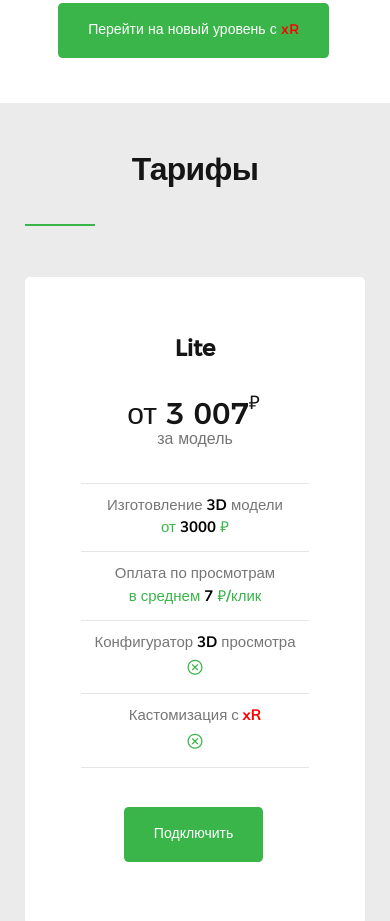
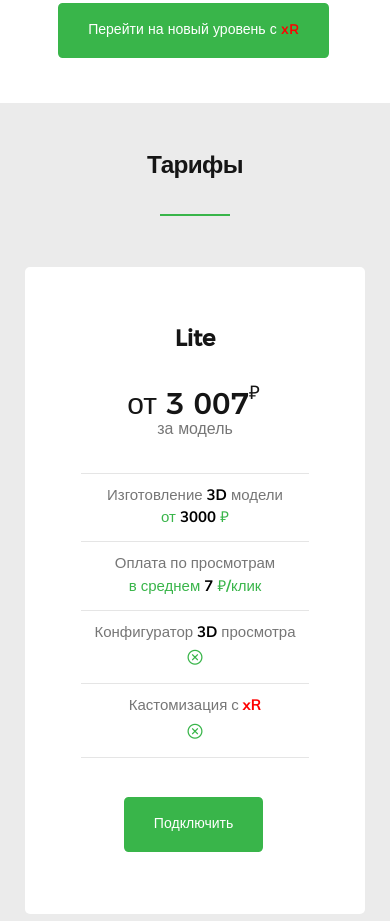
Before and after one commit to AKarpetc/ar-simple-viewer, a website: page mailing_templates/index.html in a window 390 px wide. Shown: the part 2485-3406 px from the top of the page. Drawn offline with Linux system fonts and the light colour scheme; files whose address does not match are found by name.

Commit message:
more edits

```diff
--- a/mailing_templates/index.html
+++ b/mailing_templates/index.html
@@ -162,12 +162,10 @@
     <section id="pricing">
 
 
-        <div class="row pricing-content">
+        <div class="row pricing-content about-intro2">
 
-            <div class="about-intro2">
-                <div class="col-four">
-                    <h1 class="intro-header2">Тарифы</h1>
-                </div>
+            <div class="col-four">
+                <h1 class="intro-header2">Тарифы</h1>
             </div>
 
             <div class="col-full pricing-table">
@@ -224,7 +222,7 @@
                                     <li class="index-li-price">
                                         <p class="index-p-price">Изготовление <span style="color: black;">3D</span>
                                             модели</p>
-                                        <span><span style="color: black;">+ 10</span> моделей каждый месяц</span>
+                                        <span><span style="color: black;">+ 10</span> моделей в месяц</span>
                                     </li>
                                     <li class="index-li-price">
                                         <p class="index-p-price">Оплата по просмотрам</p>
--- a/mailing_templates/styles/index/main.css
+++ b/mailing_templates/styles/index/main.css
@@ -1169,12 +1169,18 @@
    h1.intro-header {
      font-size: 3.1rem;
    }
+   h1.intro-header2 {
+    font-size: 3.1rem;
+  }
  }
 
  @media only screen and (max-width: 600px) {
    h1.intro-header {
      font-size: 2.6rem;
    }
+   h1.intro-header2 {
+    font-size: 2.6rem;
+  }
  }
 
 
@@ -1973,22 +1979,22 @@
    padding-bottom: 6rem;
  }
 
- .pricing-content h1.intro-header {
+ .pricing-content h1.intro-header h1.intro-header2 {
    text-align: center;
  }
 
- #pricing .pricing-content h1.intro-header::before {
+ #pricing .pricing-content h1.intro-header::before h1.intro-header2::before {
    left: 50%;
    -webkit-transform: translateX(-50%);
    -ms-transform: translateX(-50%);
    transform: translateX(-50%);
  }
 
- .about-how h1.intro-header {
+ .about-how h1.intro-header h1.intro-header2 {
    text-align: center;
  }
 
- #about .about-how h1.intro-header::before {
+ #about .about-how h1.intro-header::before h1.intro-header2::before {
    left: 50%;
    -webkit-transform: translateX(-50%);
    -ms-transform: translateX(-50%);
@@ -2086,6 +2092,21 @@
     padding-bottom: 0rem;
   }
 
+  .about-intro2 h1::before {
+    left: 50%;
+    -webkit-transform: translateX(-50%);
+    -ms-transform: translateX(-50%);
+    transform: translateX(-50%);
+  }
+
+  .about-intro2 [class*="col-"] {
+    width: 100% !important;
+    float: none !important;
+    clear: both !important;
+    margin-left: 0;
+    margin-right: 0;
+  }
+
 
    .about-intro h1::before {
      left: 50%;
@@ -3122,7 +3143,7 @@
      margin-top: 58px;
      margin-left: 35px;
      width: 325px;
-     height: 350px;
+     height: 385px;
    }
  }
 
```
